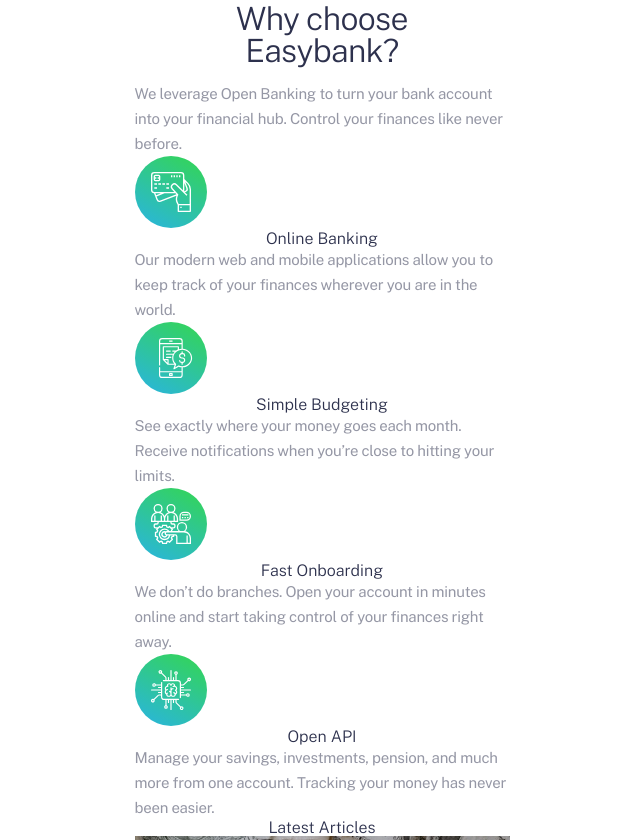
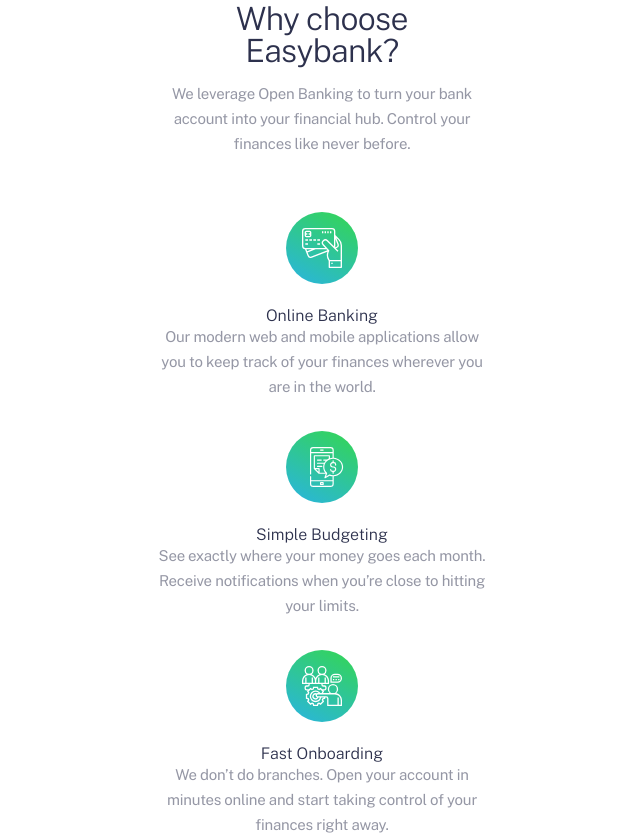
Before and after one commit to CindyAnnRoberts/easybank, a plain HTML site: page index.html in a window 1280 px wide. Shown: the part 785-1625 px from the top of the page, without its empty margins (318-958 px from the left). Drawn offline with nearby package versions, Linux system fonts and the light colour scheme.

Commit message:
Add margin and padding to #secondaryContent

```diff
--- a/index.html
+++ b/index.html
@@ -86,10 +86,7 @@
                     <li><a href="#">Careers</a></li>
                 </ul>
             </nav>
-
             <h1>Next generation digital banking</h1>
-
-
         </header>
 
 
@@ -103,7 +100,7 @@
 
 
 
-        <section>
+        <section id="secondaryContent">
             <h2>Why choose Easybank?</h2>
             <p>
                 We leverage Open Banking to turn your bank account into your financial hub. Control
--- a/style.css
+++ b/style.css
@@ -101,13 +101,6 @@ h1{
     clip-path: inset(40px 0 0 0);
     margin-top: -40px;
 }
-/* #heroTint{
-    grid-column: 1/-1;
-    grid-row: 1/-1;
-    width: 100%;
-    height: 50vh;
-    background-color: rgba(0, 0, 0, 0.05);
-} */
 
 header button{
     grid-row: 6/-1;
@@ -126,9 +119,9 @@ header p{
     position: absolute;
     top: 0;
     left: 0;
-    margin-top: 60px;
+    margin-top: 70px;
     width: 375px;
-    height: 45vh;
+    height: 43vh;
     background-image: linear-gradient(rgb(45,49,77), rgba(45,50,77,0.1));
     z-index: 400;
 }
@@ -152,6 +145,7 @@ header p{
     line-height: 25px;
     letter-spacing: -0.23px;
     font-size: 15px;
+    margin: 0 24px;
  }
  nav{
     width: 85%;
@@ -212,8 +206,25 @@ header p{
     border: none;
     margin-bottom: 88px;
     border-radius: 50px;
+ }
+ #secondaryContent section:first-of-type{
+    /* border: 1px solid lime; */
+    padding-top: 24px;
+ }
+ #secondaryContent section:last-of-type{
+    /* border: 1px solid pink; */
+    padding-bottom: 64px;
+ }
+ #secondaryContent section svg{
+    display: block;
+    margin: 0 auto;
+    margin-top: 32px;
+    margin-bottom: 24px;
+ }
+ section p{
+    text-align: center;
+ }
 
- }
  figure{
     margin: 0;
     padding: 0;
```
